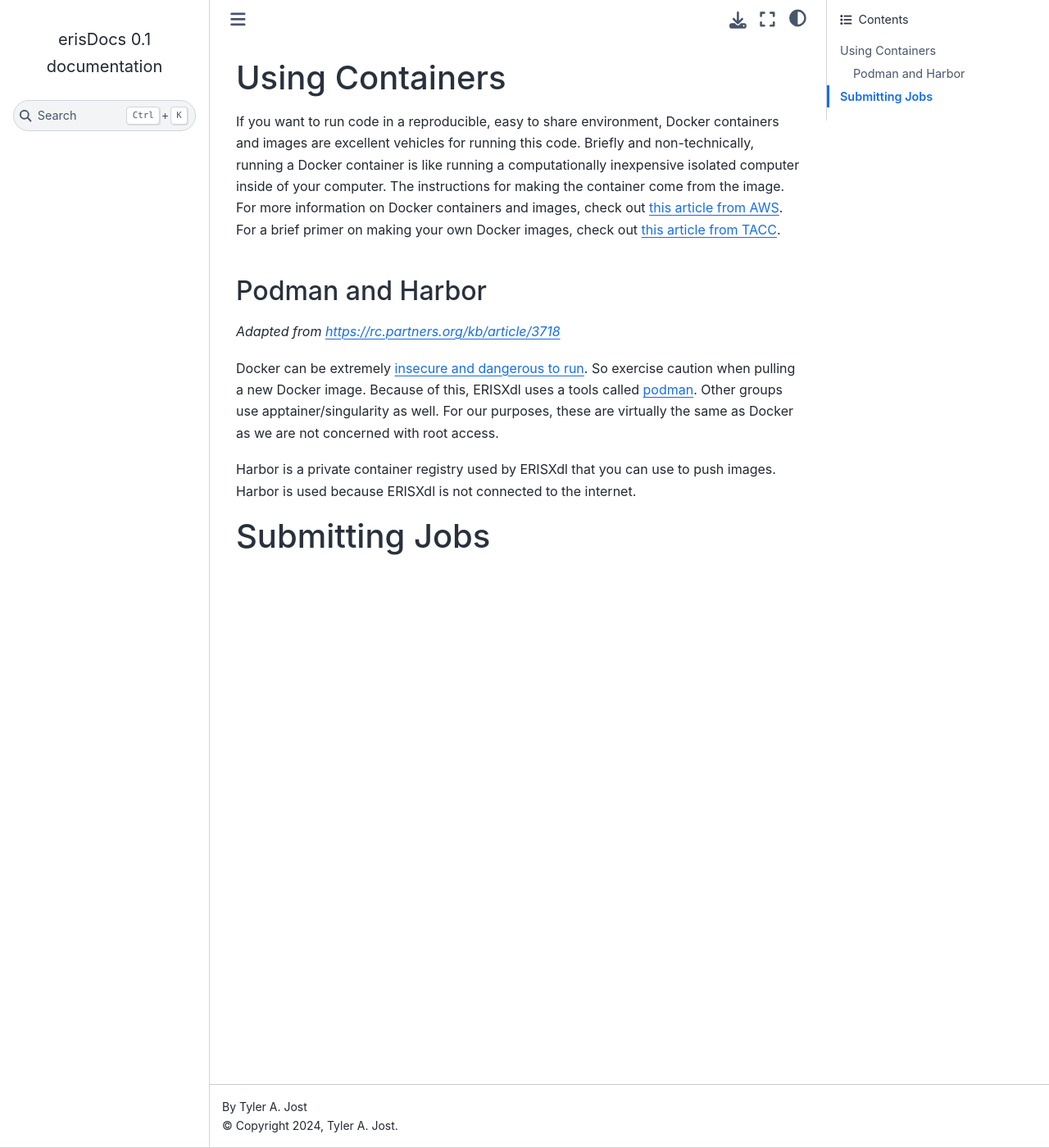
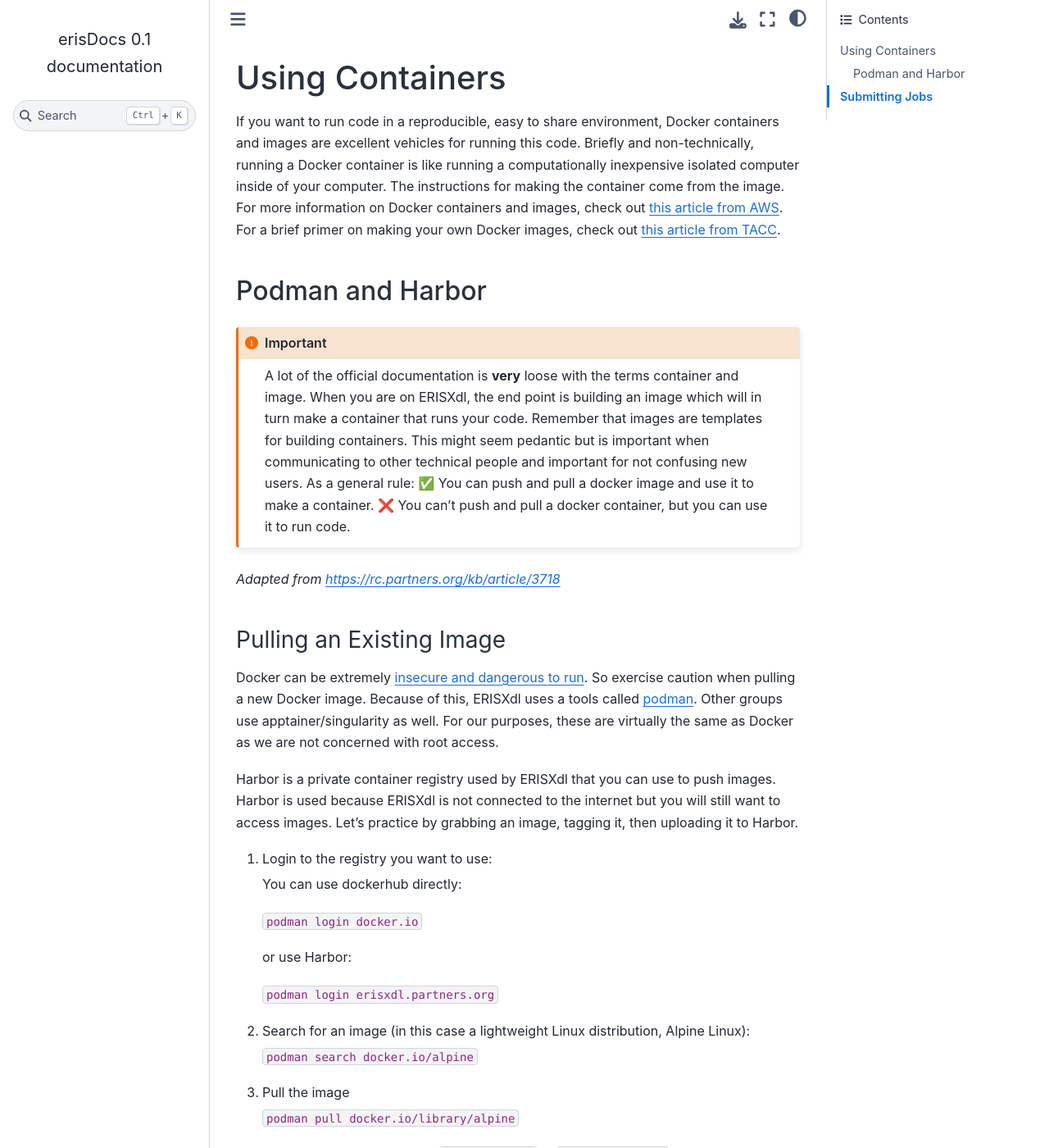
Before and after one commit to TylerJost/erisDocs, a Sphinx documentation site: the page built from docs/source/development.md, in a window 1280 px wide and 1400 px high. Shown: the whole window at 82% size. Built offline with Sphinx 7.4.7 and the Sphinx Book theme 1.1.4, drawn with Linux system fonts in a browser that asks for light colours; some of the changed text lies outside the part shown.

Commit message:
Playing with opengl container install

````diff
--- a/docs/source/development.md
+++ b/docs/source/development.md
@@ -3,11 +3,83 @@
 
 
 ## Podman and Harbor
+```{important}
+A lot of the official documentation is __very__ loose with the terms container and image. When you are on ERISXdl, the end point is building an image which will in turn make a container that runs your code. Remember that images are templates for building containers. This might seem pedantic but is important when communicating to other technical people and important for not confusing new users. As a general rule:
+✅ You can push and pull a docker image and use it to make a container.
+❌ You can't push and pull a docker container, but you can use it to run code.
+```
 *Adapted from [https://rc.partners.org/kb/article/3718](https://rc.partners.org/kb/article/3718)*
 
+### Pulling an Existing Image
 Docker can be extremely [insecure and dangerous to run](https://docs.docker.com/engine/security/). So exercise caution when pulling a new Docker image. Because of this, ERISXdl uses a tools called [podman](https://podman.io/). Other groups use apptainer/singularity as well. For our purposes, these are virtually the same as Docker as we are not concerned with root access.
 
-Harbor is a private container registry used by ERISXdl that you can use to push images. Harbor is used because ERISXdl is not connected to the internet.
+Harbor is a private container registry used by ERISXdl that you can use to push images. Harbor is used because ERISXdl is not connected to the internet but you will still want to access images. Let's practice by grabbing an image, tagging it, then uploading it to Harbor.
 
+1. Login to the registry you want to use:
+
+    You can use dockerhub directly:
+
+    `podman login docker.io`
+
+    or use Harbor:
+
+    `podman login erisxdl.partners.org`
+
+2. Search for an image (in this case a lightweight Linux distribution, Alpine Linux):
+
+    `podman search docker.io/alpine`
+
+3. Pull the image
+
+    `podman pull docker.io/library/alpine`
+
+    We can view the image with `podman images` or `podman image ls`. It will look something like this:
+
+    ```
+    REPOSITORY                 TAG      IMAGE ID       CREATED       SIZE
+    docker.io/library/alpine   latest   91ef0af61f39   2 weeks ago   8.09 MB
+    ```
+
+4. Tag the image:
+
+    `podman tag d4ff818577bc erisxdl.partners.org/<PAS Group Name in lowercase>/alpine:demo-copy`
+
+5.  Push the image to Harbor
+
+    `podman push erisxdl.partners.org/<PAS Group Name in lowercase>/alpine:demo-copy`
+
+If you wanted to, you could use this image for running your code.
+
+### Customizing an Existing Image
+If you spin up a container from an image, this gives you root access to the container. This means you could install python, a package manager, etc inside the container. You could then commit these changes to a new image, then upload this to Harbor and use it.
+
+```{warning}
+__Author's Note__
+Customizing an existing image is an extremely convenient feature. However, other than a record of file changes, there is very little reproducibility in this. It is highly recommended (by me) that you create dockerfiles that generate images you can use.
+```
+Here is an example of getting a CUDA image from NVIDIA and adding opengl to it:
+
+Fix this so that it's a reproducible example not some fake one from MGH
+<!-- 1. Pull the container from Harbor:
+    `podman pull nvidia/cuda:12.6.1-base-ubi9`
+
+    Again we can view the container with `podman images`
+    ```
+    REPOSITORY                 TAG                IMAGE ID       CREATED       SIZE
+    docker.io/nvidia/cuda      12.6.1-base-ubi9   2cd1743e1121   9 days ago    399 MB
+    ```
+
+    Note the image ID.
+2. Run the container:
+    `podman run -it 2cd1743e1121 /bin/bash`
+
+    The `-it` flag opens and interactive terminal and is very common.
+
+    Then install OpenGL:
+    ```
+    root@54116e44f656:/# apt-get upgrade
+    root@54116e44f656:/# apt-get install opengl
+    root@54116e44f656:/# exit
+    ``` -->
 
 # Submitting Jobs
````
Also changed, not shown: 7 other files.
